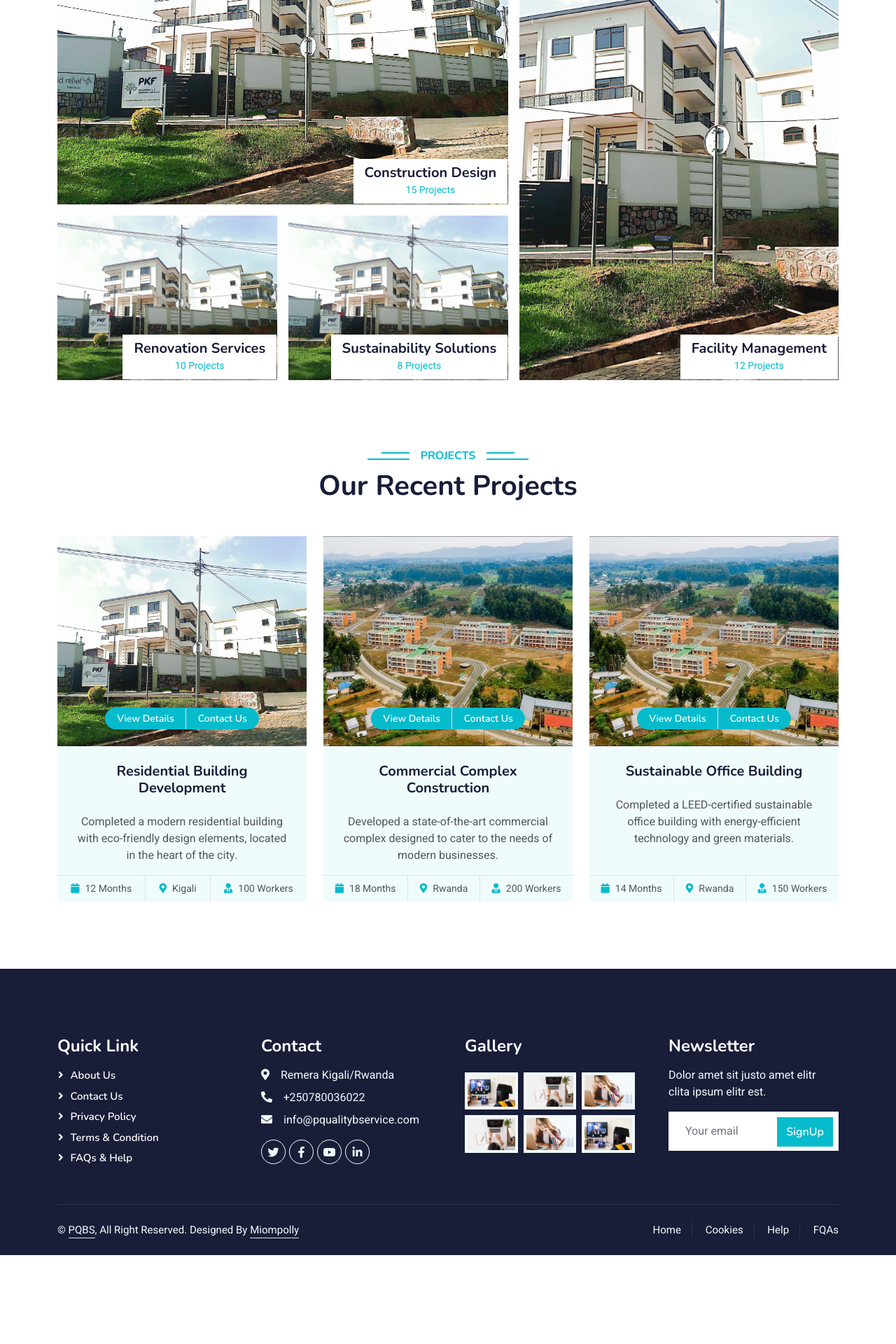
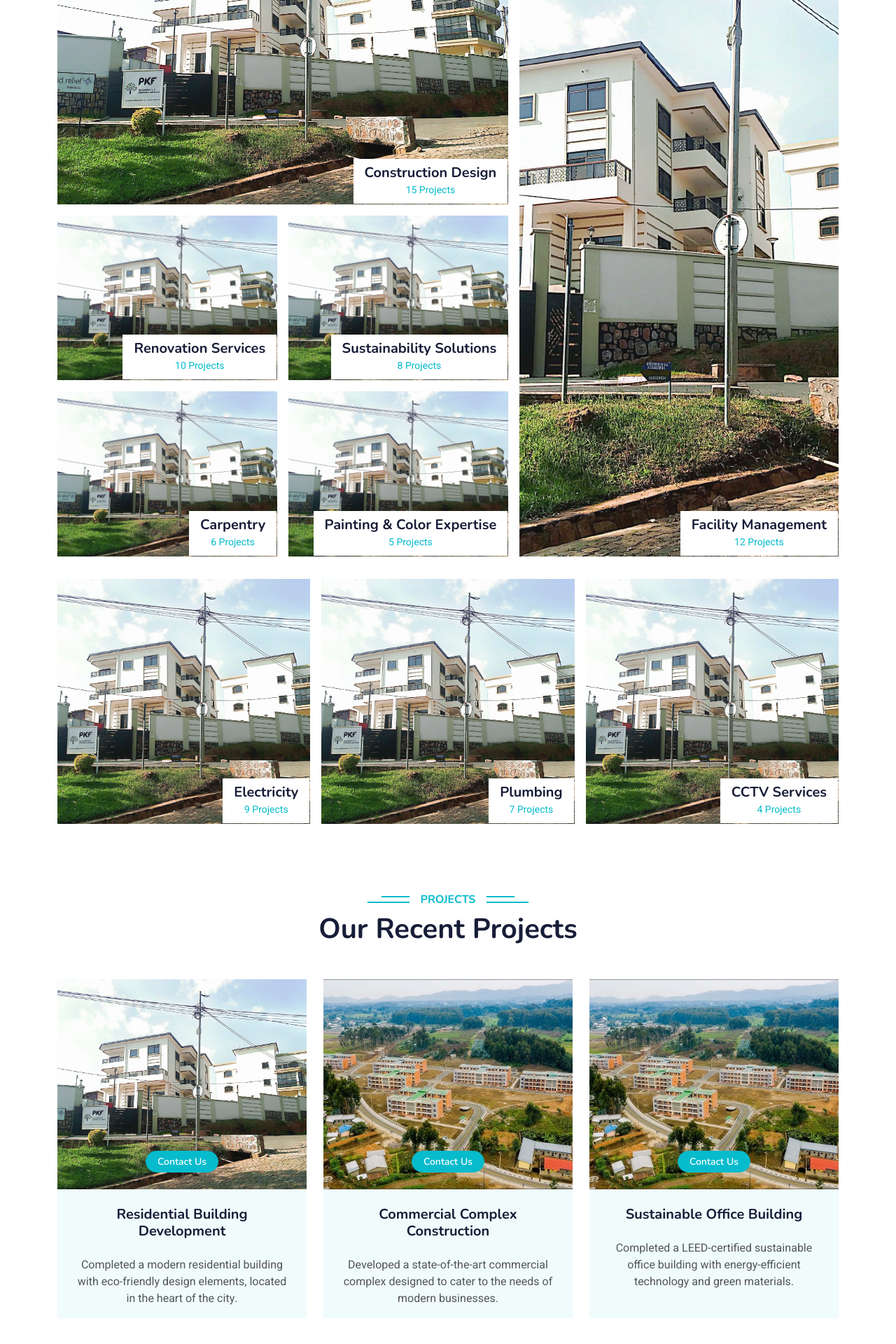
Before and after one commit to Miompolly/pqbs, a PHP site: page / in a window 1280 px wide. Shown: the part 2640-4560 px from the top of the page at 70% size. Before the commit the page ends 4433 px from the top, so only its background shows below. Run offline with PHP 8.4, Linux system fonts and the light colour scheme; some libraries are stand-ins or nearby versions.

Commit message:
style project

```diff
--- a/contact.php
+++ b/contact.php
@@ -174,7 +174,7 @@ session_start();
                         </div>
                         <div class="ms-3">
                             <h5 class="text-primary">Mobile</h5>
-                            <p class="mb-0">+250780036022</p>
+                            <p class="mb-0">+250788695542 /0783834799</p>
                         </div>
                     </div>
                     <div class="d-flex align-items-center">
@@ -183,7 +183,7 @@ session_start();
                         </div>
                         <div class="ms-3">
                             <h5 class="text-primary">Email</h5>
-                            <p class="mb-0">57joel39@gmail.com</p>
+                            <p class="mb-0">professionalqualitybiulinding@gmail.com</p>
                         </div>
                     </div>
                 </div>
--- a/index.php
+++ b/index.php
@@ -66,7 +66,7 @@
     <!-- Navbar Start -->
     <nav class="navbar navbar-expand-lg bg-white navbar-light shadow sticky-top p-0">
         <a href="index.php" class="navbar-brand d-flex align-items-center px-4 px-lg-5">
-            <h2 class="m-0 text-primary"><img src="img/logo.png" style="width:50px;" alt="Professional Logo"> PROFESSIONAL</h2>
+            <h2 class="m-0 text-primary"><img src="img/logo.png" style="width:80px;" alt="Professional Logo"> </h2>
         </a>
         <button type="button" class="navbar-toggler me-4" data-bs-toggle="collapse" data-bs-target="#navbarCollapse">
             <span class="navbar-toggler-icon"></span>
@@ -244,8 +244,9 @@
         <div class="row g-3">
             <div class="col-lg-7 col-md-6">
                 <div class="row g-3">
+                    <!-- Construction Design -->
                     <div class="col-lg-12 col-md-12 wow zoomIn" data-wow-delay="0.1s">
-                        <a class="position-relative d-block overflow-hidden h-100" href="">
+                        <a class="position-relative d-block overflow-hidden h-100" href="contruction.php">
                             <img class="img-fluid w-100 h-100" src="img/back.jpeg" alt="Construction Design" style="object-fit: cover;">
                             <div class="bg-white text-center position-absolute bottom-0 end-0 py-2 px-3" style="margin: 1px;">
                                 <h5 class="m-0">Construction Design</h5>
@@ -253,8 +254,9 @@
                             </div>
                         </a>
                     </div>
+                    <!-- Renovation Services -->
                     <div class="col-lg-6 col-md-12 wow zoomIn" data-wow-delay="0.3s">
-                        <a class="position-relative d-block overflow-hidden h-100" href="">
+                        <a class="position-relative d-block overflow-hidden h-100" href="renovation.php">
                             <img class="img-fluid w-100 h-100" src="img/back.jpeg" alt="Renovation Services" style="object-fit: cover;">
                             <div class="bg-white text-center position-absolute bottom-0 end-0 py-2 px-3" style="margin: 1px;">
                                 <h5 class="m-0">Renovation Services</h5>
@@ -262,8 +264,9 @@
                             </div>
                         </a>
                     </div>
+                    <!-- Sustainability Solutions -->
                     <div class="col-lg-6 col-md-12 wow zoomIn" data-wow-delay="0.5s">
-                        <a class="position-relative d-block overflow-hidden h-100" href="">
+                        <a class="position-relative d-block overflow-hidden h-100" href="sustainability.php">
                             <img class="img-fluid w-100 h-100" src="img/back.jpeg" alt="Sustainability Solutions" style="object-fit: cover;">
                             <div class="bg-white text-center position-absolute bottom-0 end-0 py-2 px-3" style="margin: 1px;">
                                 <h5 class="m-0">Sustainability Solutions</h5>
@@ -271,14 +274,69 @@
                             </div>
                         </a>
                     </div>
+                    <!-- Carpentry -->
+                    <div class="col-lg-6 col-md-12 wow zoomIn" data-wow-delay="0.6s">
+                        <a class="position-relative d-block overflow-hidden h-100" href="carpenting.php">
+                            <img class="img-fluid w-100 h-100" src="img/back.jpeg" alt="Carpentry" style="object-fit: cover;">
+                            <div class="bg-white text-center position-absolute bottom-0 end-0 py-2 px-3" style="margin: 1px;">
+                                <h5 class="m-0">Carpentry</h5>
+                                <small class="text-primary">6 Projects</small>
+                            </div>
+                        </a>
+                    </div>
+                    <!-- Painting & Color Expertise -->
+                    <div class="col-lg-6 col-md-12 wow zoomIn" data-wow-delay="0.7s">
+                        <a class="position-relative d-block overflow-hidden h-100" href="painting.php">
+                            <img class="img-fluid w-100 h-100" src="img/back.jpeg" alt="Painting & Color Expertise" style="object-fit: cover;">
+                            <div class="bg-white text-center position-absolute bottom-0 end-0 py-2 px-3" style="margin: 1px;">
+                                <h5 class="m-0">Painting & Color Expertise</h5>
+                                <small class="text-primary">5 Projects</small>
+                            </div>
+                        </a>
                     </div>
                 </div>
+            </div>
+            <!-- Facility Management -->
             <div class="col-lg-5 col-md-6 wow zoomIn" data-wow-delay="0.7s" style="min-height: 350px;">
-                <a class="position-relative d-block h-100 overflow-hidden" href="">
+                <a class="position-relative d-block h-100 overflow-hidden" href="facility.php">
                     <img class="img-fluid position-absolute w-100 h-100" src="img/back.jpeg" alt="Facility Management" style="object-fit: cover;">
                     <div class="bg-white text-center position-absolute bottom-0 end-0 py-2 px-3" style="margin: 1px;">
                         <h5 class="m-0">Facility Management</h5>
                         <small class="text-primary">12 Projects</small>
+                    </div>
+                </a>
+            </div>
+        </div>
+
+        <!-- New row for Electricity, Plumbing, and CCTV Services -->
+        <div class="row g-3 mt-3">
+            <!-- Electricity -->
+            <div class="col-lg-4 col-md-6 wow zoomIn" data-wow-delay="0.9s" style="min-height: 350px;">
+                <a class="position-relative d-block h-100 overflow-hidden" href="electricty.php">
+                    <img class="img-fluid position-absolute w-100 h-100" src="img/back.jpeg" alt="Electricity" style="object-fit: cover;">
+                    <div class="bg-white text-center position-absolute bottom-0 end-0 py-2 px-3" style="margin: 1px;">
+                        <h5 class="m-0">Electricity</h5>
+                        <small class="text-primary">9 Projects</small>
+                    </div>
+                </a>
+            </div>
+            <!-- Plumbing -->
+            <div class="col-lg-4 col-md-6 wow zoomIn" data-wow-delay="1.1s" style="min-height: 350px;">
+                <a class="position-relative d-block h-100 overflow-hidden" href="plumbing.php">
+                    <img class="img-fluid position-absolute w-100 h-100" src="img/back.jpeg" alt="Plumbing" style="object-fit: cover;">
+                    <div class="bg-white text-center position-absolute bottom-0 end-0 py-2 px-3" style="margin: 1px;">
+                        <h5 class="m-0">Plumbing</h5>
+                        <small class="text-primary">7 Projects</small>
+                    </div>
+                </a>
+            </div>
+            <!-- CCTV Services -->
+            <div class="col-lg-4 col-md-6 wow zoomIn" data-wow-delay="1.3s" style="min-height: 350px;">
+                <a class="position-relative d-block h-100 overflow-hidden" href="cctv.php">
+                    <img class="img-fluid position-absolute w-100 h-100" src="img/back.jpeg" alt="CCTV Services" style="object-fit: cover;">
+                    <div class="bg-white text-center position-absolute bottom-0 end-0 py-2 px-3" style="margin: 1px;">
+                        <h5 class="m-0">CCTV Services</h5>
+                        <small class="text-primary">4 Projects</small>
                     </div>
                 </a>
             </div>
@@ -301,19 +359,15 @@
                     <div class="position-relative overflow-hidden">
                         <img class="img-fluid" src="img/back.jpeg" alt="Residential Building">
                         <div class="w-100 d-flex justify-content-center position-absolute bottom-0 start-0 mb-4">
-                            <a href="#" class="flex-shrink-0 btn btn-sm btn-primary px-3 border-end" style="border-radius: 30px 0 0 30px;">View Details</a>
-                            <a href="#" class="flex-shrink-0 btn btn-sm btn-primary px-3" style="border-radius: 0 30px 30px 0;">Contact Us</a>
+
+                            <a href="contact.php" class="flex-shrink-0 btn btn-sm btn-primary px-3" style="border-radius: 30px;">Contact Us</a>
                         </div>
                     </div>
                     <div class="text-center p-4 pb-0">
                         <h5 class="mb-4">Residential Building Development</h5>
                         <p>Completed a modern residential building with eco-friendly design elements, located in the heart of the city.</p>
                     </div>
-                    <div class="d-flex border-top">
-                        <small class="flex-fill text-center border-end py-2"><i class="fa fa-calendar text-primary me-2"></i>12 Months</small>
-                        <small class="flex-fill text-center border-end py-2"><i class="fa fa-map-marker-alt text-primary me-2"></i>Kigali</small>
-                        <small class="flex-fill text-center py-2"><i class="fa fa-user-tie text-primary me-2"></i>100 Workers</small>
-                    </div>
+
                 </div>
             </div>
 
@@ -323,19 +377,15 @@
                     <div class="position-relative overflow-hidden">
                         <img class="img-fluid" src="img/about.jpeg" alt="Commercial Complex">
                         <div class="w-100 d-flex justify-content-center position-absolute bottom-0 start-0 mb-4">
-                            <a href="#" class="flex-shrink-0 btn btn-sm btn-primary px-3 border-end" style="border-radius: 30px 0 0 30px;">View Details</a>
-                            <a href="#" class="flex-shrink-0 btn btn-sm btn-primary px-3" style="border-radius: 0 30px 30px 0;">Contact Us</a>
+
+                            <a href="contact.php" class="flex-shrink-0 btn btn-sm btn-primary px-3" style="border-radius: 30px;">Contact Us</a>
                         </div>
                     </div>
                     <div class="text-center p-4 pb-0">
                         <h5 class="mb-4">Commercial Complex Construction</h5>
                         <p>Developed a state-of-the-art commercial complex designed to cater to the needs of modern businesses.</p>
                     </div>
-                    <div class="d-flex border-top">
-                        <small class="flex-fill text-center border-end py-2"><i class="fa fa-calendar text-primary me-2"></i>18 Months</small>
-                        <small class="flex-fill text-center border-end py-2"><i class="fa fa-map-marker-alt text-primary me-2"></i>Rwanda</small>
-                        <small class="flex-fill text-center py-2"><i class="fa fa-user-tie text-primary me-2"></i>200 Workers</small>
-                    </div>
+
                 </div>
             </div>
 
@@ -345,110 +395,74 @@
                     <div class="position-relative overflow-hidden">
                         <img class="img-fluid" src="img/about.jpeg" alt="Sustainable Office Building">
                         <div class="w-100 d-flex justify-content-center position-absolute bottom-0 start-0 mb-4">
-                            <a href="#" class="flex-shrink-0 btn btn-sm btn-primary px-3 border-end" style="border-radius: 30px 0 0 30px;">View Details</a>
-                            <a href="#" class="flex-shrink-0 btn btn-sm btn-primary px-3" style="border-radius: 0 30px 30px 0;">Contact Us</a>
+
+                            <a href="contact.php" class="flex-shrink-0 btn btn-sm btn-primary px-3" style="border-radius:30px;">Contact Us</a>
                         </div>
                     </div>
                     <div class="text-center p-4 pb-0">
                         <h5 class="mb-4">Sustainable Office Building</h5>
                         <p>Completed a LEED-certified sustainable office building with energy-efficient technology and green materials.</p>
                     </div>
-                    <div class="d-flex border-top">
-                        <small class="flex-fill text-center border-end py-2"><i class="fa fa-calendar text-primary me-2"></i>14 Months</small>
-                        <small class="flex-fill text-center border-end py-2"><i class="fa fa-map-marker-alt text-primary me-2"></i>Rwanda</small>
-                        <small class="flex-fill text-center py-2"><i class="fa fa-user-tie text-primary me-2"></i>150 Workers</small>
-                    </div>
+
                 </div>
             </div>
         </div>
     </div>
 </div>
 
-
 <!-- Footer Start -->
 <div class="container-fluid bg-dark text-light footer pt-5 mt-5 wow fadeIn" data-wow-delay="0.1s">
     <div class="container py-5">
         <div class="row g-5">
-                <div class="col-lg-3 col-md-6">
+            <!-- First Column -->
+            <div class="col-lg-4 col-md-6">
                 <h4 class="text-white mb-3">Quick Link</h4>
-                    <a class="btn btn-link" href="">About Us</a>
-                    <a class="btn btn-link" href="">Contact Us</a>
-                    <a class="btn btn-link" href="">Privacy Policy</a>
-                    <a class="btn btn-link" href="">Terms & Condition</a>
-                    <a class="btn btn-link" href="">FAQs & Help</a>
+                <a class="btn btn-link" href="about.php">About Us</a>
+                <a class="btn btn-link" href="contact.php">Contact Us</a>
             </div>
-                <div class="col-lg-3 col-md-6">
+
+            <!-- Second Column -->
+            <div class="col-lg-4 col-md-6">
                 <h4 class="text-white mb-3">Contact</h4>
                 <p class="mb-2"><i class="fa fa-map-marker-alt me-3"></i>Remera Kigali/Rwanda</p>
-                    <p class="mb-2"><i class="fa fa-phone-alt me-3"></i>+250780036022</p>
-                    <p class="mb-2"><i class="fa fa-envelope me-3"></i>info@pqualitybservice.com</p>
+                <p class="mb-2"><i class="fa fa-phone-alt me-3"></i>+250788695542 / +250783834799</p>
+                <p class="mb-2"><i class="fa fa-envelope me-3"></i>professionalqualitybiulinding@gmail.com</p>
                 <div class="d-flex pt-2">
-                        <a class="btn btn-outline-light btn-social" href=""><i class="fab fa-twitter"></i></a>
-                        <a class="btn btn-outline-light btn-social" href=""><i class="fab fa-facebook-f"></i></a>
-                        <a class="btn btn-outline-light btn-social" href=""><i class="fab fa-youtube"></i></a>
-                        <a class="btn btn-outline-light btn-social" href=""><i class="fab fa-linkedin-in"></i></a>
+                <a class="btn btn-outline-light btn-social" href="https://web.facebook.com/profile.php?id=61566409862136"><i class="fab fa-facebook-f"></i></a>
+
+    <!-- Instagram Icon -->
+    <a class="btn btn-outline-light btn-social" href="https://www.instagram.com/professionalqualityservices/"><i class="fab fa-instagram"></i></a>
                 </div>
             </div>
-                <div class="col-lg-3 col-md-6">
-                    <h4 class="text-white mb-3">Gallery</h4>
-                    <div class="row g-2 pt-2">
-                        <div class="col-4">
-                            <img class="img-fluid bg-light p-1" src="img/course-1.jpg" alt="">
-                        </div>
-                        <div class="col-4">
-                            <img class="img-fluid bg-light p-1" src="img/course-2.jpg" alt="">
-                        </div>
-                        <div class="col-4">
-                            <img class="img-fluid bg-light p-1" src="img/course-3.jpg" alt="">
-                        </div>
-                        <div class="col-4">
-                            <img class="img-fluid bg-light p-1" src="img/course-2.jpg" alt="">
-                        </div>
-                        <div class="col-4">
-                            <img class="img-fluid bg-light p-1" src="img/course-3.jpg" alt="">
-                        </div>
-                        <div class="col-4">
-                            <img class="img-fluid bg-light p-1" src="img/course-1.jpg" alt="">
-                        </div>
-                    </div>
-                </div>
-                <div class="col-lg-3 col-md-6">
+
+            <!-- Third Column -->
+            <div class="col-lg-4 col-md-6">
     <h4 class="text-white mb-3">Newsletter</h4>
-                    <p>Dolor amet sit justo amet elitr clita ipsum elitr est.</p>
+    <p>Subscribe to our company for the latest updates and offers.</p>
     <div class="position-relative mx-auto" style="max-width: 400px;">
-                        <input class="form-control border-0 w-100 py-3 ps-4 pe-5" type="text" placeholder="Your email">
-                        <button type="button" class="btn btn-primary py-2 position-absolute top-0 end-0 mt-2 me-2">SignUp</button>
+        <input class="form-control border-0 w-100 py-3 ps-4 pe-5" type="text" placeholder="Enter your email">
+        <button type="button" class="btn btn-primary py-2 position-absolute top-0 end-0 mt-2 me-2">Sign Up</button>
     </div>
 </div>
         </div>
     </div>
+
     <div class="container">
         <div class="copyright">
             <div class="row">
                 <div class="col-md-6 text-center text-md-start mb-3 mb-md-0">
                     &copy; <a class="border-bottom" href="#">PQBS</a>, All Right Reserved.
+                    Designed By <a class="border-bottom" href="https://htmlcodex.com"> HTML Codex</a>
+                </div>
 
-                        <!--/*** This template is free as long as you keep the footer author’s credit link/attribution link/backlink. If you'd like to use the template without the footer author’s credit link/attribution link/backlink, you can purchase the Credit Removal License from "https://htmlcodex.com/credit-removal". Thank you for your support. ***/-->
-                        Designed By <a class="border-bottom" href="https://htmlcodex.com">Miompolly</a>
-                    </div>
-                    <div class="col-md-6 text-center text-md-end">
-                        <div class="footer-menu">
-                            <a href="">Home</a>
-                            <a href="">Cookies</a>
-                            <a href="">Help</a>
-                            <a href="">FQAs</a>
-                        </div>
-                    </div>
             </div>
         </div>
     </div>
 </div>
 <!-- Footer End -->
 
-
 <!-- Back to Top -->
 <a href="#" class="btn btn-lg btn-primary btn-lg-square back-to-top"><i class="bi bi-arrow-up"></i></a>
-
 
     <!-- JavaScript Libraries -->
     <script src="https://code.jquery.com/jquery-3.4.1.min.js"></script>
```
Lines whose indentation alone changed are shown as unchanged.
